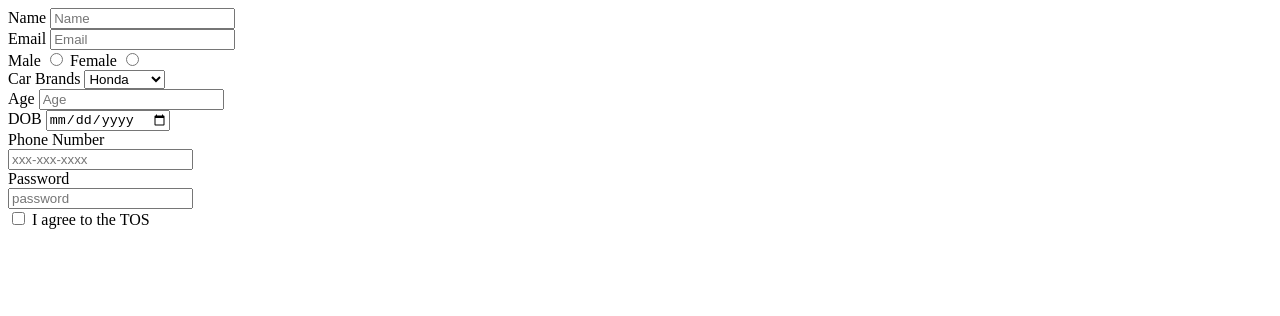
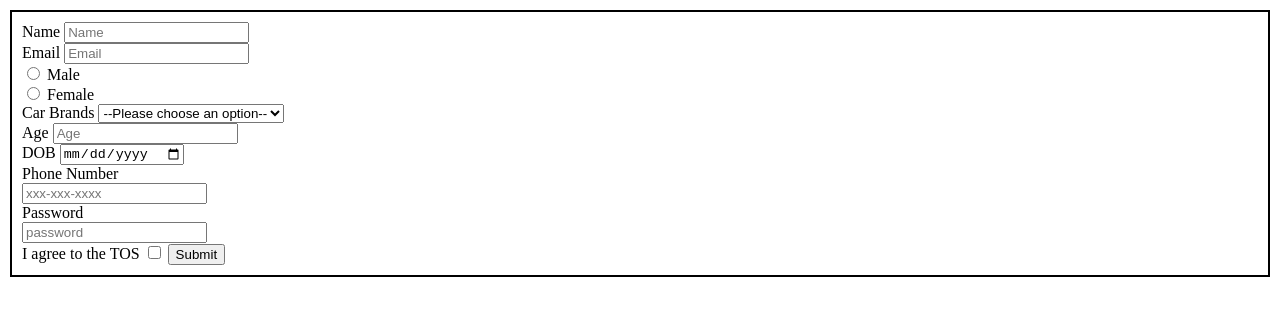
Before and after one commit to acciojob/signup-form-car-Vaishali7599, a website: page main.html in a window 1280 px wide. Drawn offline with Linux system fonts and the light colour scheme.

Commit message:
created a submission

```diff
--- a/main.html
+++ b/main.html
@@ -14,14 +14,17 @@
 		<label for="email">Email</label>
 		<input type="text" id="email" name="email" placeholder="Email" required><br>
 
-		<label for="gender_m">Male</label>
-		<input type="radio" id="gender_m" name="male" required>
 
-		<label for="gender_f">Female</label>
-		<input type="radio" id="gender_f" name="female" required><br>
+		<input type="radio" id="male" name="gender" value="male" required>
+		<label for="male">Male</label><br>
+
+
+		<input type="radio" id="female" name="gender" value="famale" required>
+		<label for="female">Female</label><br>
 
 		<label for="cars">Car Brands</label>
-		<select id="cars" name="cars" placeholder="Please choose an option" required>
+		<select id="cars" required>
+			<option value="placeholder">--Please choose an option--</option>
 			<option value="Honda">Honda</option>
 			<option value="lambo">lambo</option>
 			<option value="frari">frari</option>
@@ -38,11 +41,13 @@
 		<input type="tel" id="tel" name="tel" placeholder="xxx-xxx-xxxx"><br>
 
 		<label for="password">Password</label><br>
-		<input type="text" id="password" name="npassword" placeholder="password" required><br>
+		<input type="text" id="password" placeholder="password" required><br>
 
+		<label for="tos">I agree to the TOS</label>
+		<input type="checkbox" id="tos" required>
 
-		<input type="checkbox" id="tos" name="tos" required>
-		<label for="tos">I agree to the TOS</label>
+		<button type="submit">Submit</button>
+
 	</form>
 
 
--- a/styles.css
+++ b/styles.css
@@ -1,2 +1,9 @@
 
 /* Your CSS Code here. */
+ body{
+	 margin: 10px;
+	 padding: 10px;
+
+	 border: 2px solid black;
+	 box-shadow: 10px 10px 20px white;
+ }
```
